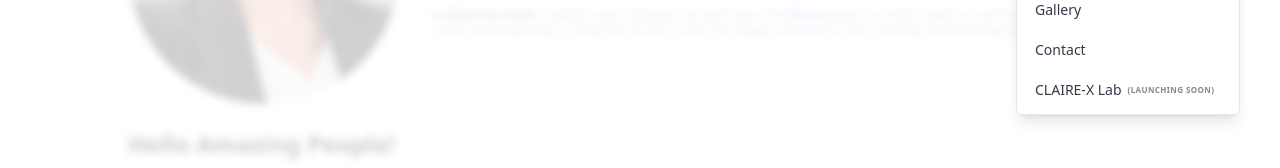
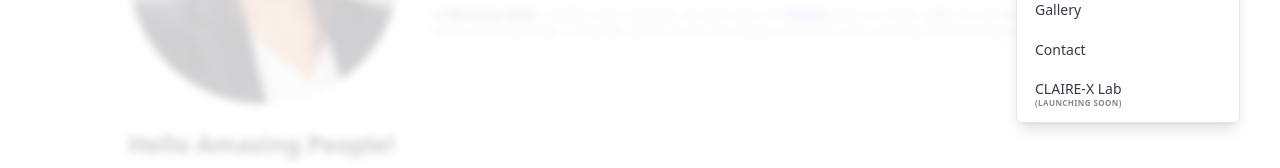
Before and after one commit to Golnoushhaddadian/golnoushhaddadian.github.io, a React (Vite) app: page / in a window 1280 px wide. Both pictures are taken after a click on the button 1222 px from the left and 34 px from the top of the page. Shown: the part 391-559 px from the top of the page. Built offline with nearby package versions, Linux system fonts and the light colour scheme; no server answers.

Commit message:
Stack Launching soon under lab name in nav

```diff
--- a/src/components/Layout.tsx
+++ b/src/components/Layout.tsx
@@ -112,15 +112,15 @@ const Layout = ({ children }: LayoutProps) => {
                     ? "bg-primary/10 text-primary border-primary"
                     : "text-foreground/80 hover:bg-muted border-transparent hover:border-primary/30"
                 );
-                const content = (
-                  <>
-                    {link.label}
-                    {link.sub && (
-                      <span className="ml-1.5 text-[8px] font-semibold uppercase tracking-wider opacity-60">
-                        {link.sub}
-                      </span>
-                    )}
-                  </>
+                const content = link.sub ? (
+                  <span className="flex flex-col leading-tight">
+                    <span className="whitespace-nowrap">{link.label}</span>
+                    <span className="text-[8px] font-semibold uppercase tracking-wider opacity-60 whitespace-nowrap">
+                      {link.sub}
+                    </span>
+                  </span>
+                ) : (
+                  <>{link.label}</>
                 );
                 return (
                   <li key={link.path}>
```
